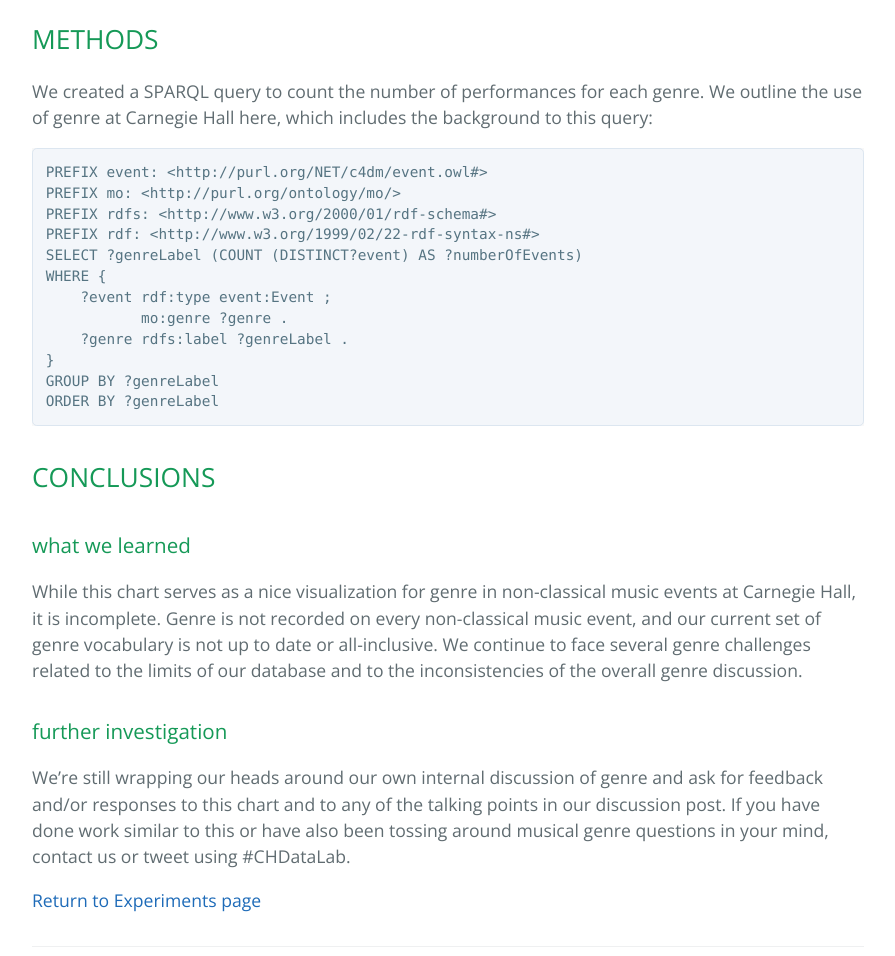
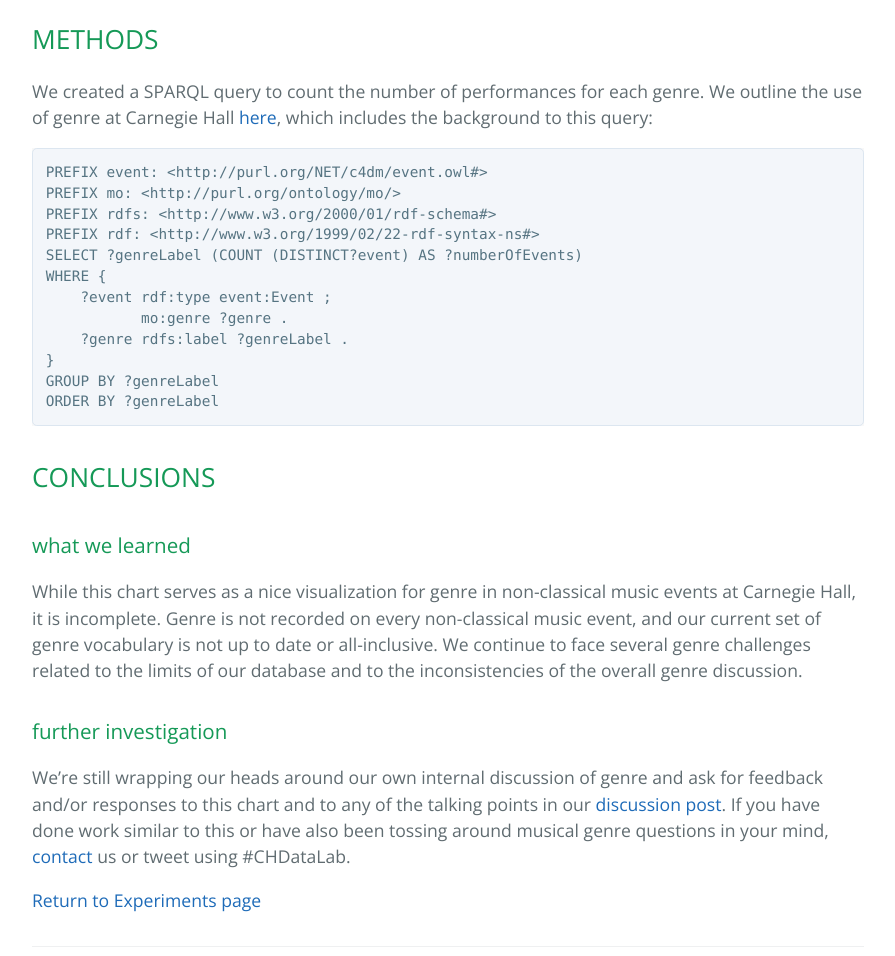
Before and after one commit to CarnegieHall/datalab, a Jekyll site: the page built from experiments/chdl-0006.md, in a window 1280 px wide and 1400 px high, scrolled down 1310 px. Shown: the part 339-1295 px from the top of the window, without its empty margins (192-1087 px from the left). Built offline with Jekyll 4.4.1, drawn with Linux system fonts in a browser that asks for light colours; our own code applies the rules of GitHub Pages for plain Markdown files; part of the change alters nothing that is shown.

````diff
--- a/experiments/chdl-0006.md
+++ b/experiments/chdl-0006.md
@@ -23,7 +23,7 @@ Create a pie chart to show non-classical music genre labels and percentage count
 # -verbose
 
 ## METHODS
-We created a SPARQL query to count the number of performances for each genre. We outline the use of genre at Carnegie Hall here, which includes the background to this query:
+We created a SPARQL query to count the number of performances for each genre. We outline the use of genre at Carnegie Hall <a href="https://carnegiehall.github.io/datalab/2020/04/10/musicalgenres.html" target="_blank">here</a>, which includes the background to this query:
 
 ```
 PREFIX event: <http://purl.org/NET/c4dm/event.owl#>
@@ -45,7 +45,7 @@ ORDER BY ?genreLabel
 While this chart serves as a nice visualization for genre in non-classical music events at Carnegie Hall, it is incomplete. Genre is not recorded on every non-classical music event, and our current set of genre vocabulary is not up to date or all-inclusive. We continue to face several genre challenges related to the limits of our database and to the inconsistencies of the overall genre discussion.
 
 ### further investigation
-We’re still wrapping our heads around our own internal discussion of genre and ask for feedback and/or responses to this chart and to any of the talking points in our discussion post. If you have done work similar to this or have also been tossing around musical genre questions in your mind, contact us or tweet using #CHDataLab.
+We’re still wrapping our heads around our own internal discussion of genre and ask for feedback and/or responses to this chart and to any of the talking points in our <a href="https://carnegiehall.github.io/datalab/2020/04/10/musicalgenres.html" target="_blank">discussion post</a>. If you have done work similar to this or have also been tossing around musical genre questions in your mind, [contact](/contact.md) us or tweet using #CHDataLab.
 
 
 [Return to Experiments page]({{ '/experiments' | absolute_url }})
````
